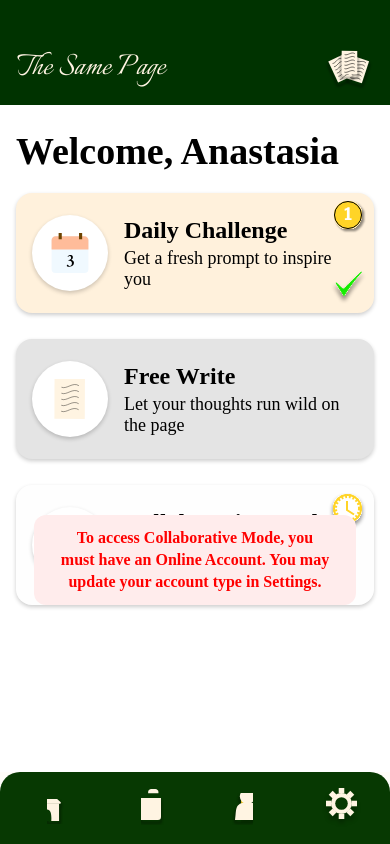
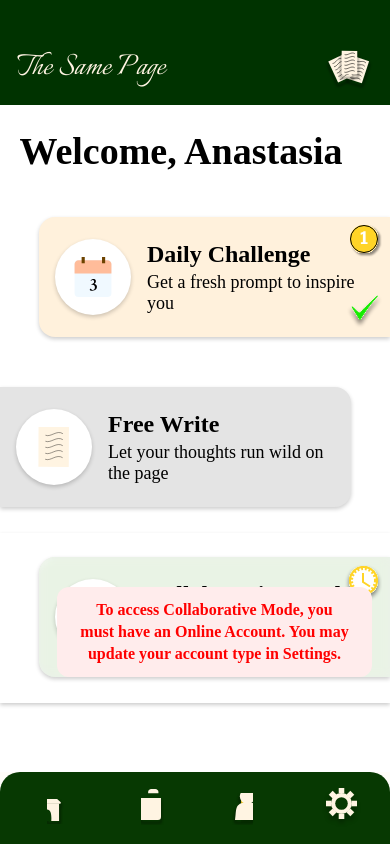
Before and after one commit to calliwickham/thesamepage, a React Native app: screen /OfflineHomepage in a window 390 px wide. Built offline with nearby package versions, Linux system fonts and the light colour scheme.

Commit message:
offline homepage now looks like figma design

```diff
--- a/src/screens/OfflineHomepage.js
+++ b/src/screens/OfflineHomepage.js
@@ -13,6 +13,7 @@ import Puzzle from '../newcomps/Puzzle';
 export default function OfflineHomepage() {
     const navigation = useNavigation();
 
+    //card constructor
     const Card = ({ backgroundColor, icon, title, text, notif, inProgress, isBlurred }) => {
         const CardContent = (
             <>
@@ -49,27 +50,82 @@ export default function OfflineHomepage() {
         );
     };
 
+    //skewed card constructor
+    const SkewedCard = ({ backgroundColor, position, icon, title, text, notif, inProgress, isBlurred }) => {
+        const CardContent = (
+            <>
+                <View style={styles.circle}>{icon}</View>
+                <View style={styles.textContainer}>
+                    <Text style={styles.cardTitle}>{title}</Text>
+                    <Text style={styles.cardText}>{text}</Text>
+                </View>
+                {notif && <View style={styles.topRight}><YellowNotif /></View>}
+                {inProgress && <View style={styles.topRight}><InProgressIcon /></View>}
+                {title === "Daily Challenge" && (
+                    <View style={styles.bottomRight}><CheckBoxIcon /></View>
+                )}
+            </>
+        );
+
+        return isBlurred ? (
+            <View style={[styles.shadowWrapper]}>
+                <View
+                    style={[
+                        styles.card,
+                        position === "right" && styles.right,
+                        { backgroundColor },
+                        { overflow: 'hidden' }
+                    ]}
+                >
+                    <BlurView
+                        intensity={25}
+                        tint="light"
+                        style={StyleSheet.absoluteFill}
+                    />
+
+                    {CardContent}
+                    <View style={styles.errorBox}>
+                        <Text style={styles.errorText}>
+                            To access Collaborative Mode, you{'\n'}
+                            must have an <Text style={{ fontWeight: 'bold' }}>Online Account</Text>. You may{'\n'}
+                            update your account type in Settings.
+                        </Text>
+                    </View>
+                </View>
+            </View>
+        ) : (
+            <TouchableOpacity onPress={() => navigation.navigate('FreeWrite')}>
+                <View style={[styles.card, { backgroundColor }, position === "left" && styles.left, position === "right" && styles.right]}>
+                    {CardContent}
+                </View>
+            </TouchableOpacity>
+        );
+    };
+
+    //homepage
     return (
         <View style={styles.container}>
             <ScrollView contentContainerStyle={styles.content}>
-        <Text style={styles.welcome}>Welcome, Anastasia</Text>
+                <Text style={styles.header}>Welcome, Anastasia</Text>
 
-        <Card
+                <SkewedCard
                     backgroundColor="#FFF1DC"
                     icon={<CalendarIcon width={40} height={40} />}
                     title="Daily Challenge"
                     text="Get a fresh prompt to inspire you"
+                    position="right"
                     notif
                 />
 
-        <Card
+                <SkewedCard
                     backgroundColor="#E4E4E4"
                     icon={<SinglePage width={40} height={40} />}
                     title="Free Write"
                     text="Let your thoughts run wild on the page"
+                    position="left"
                 />
 
-        <Card
+                <SkewedCard
                     backgroundColor="#E9F0E6"
                     icon={
                         <View style={{ transform: [{ translateX: -3 }, { translateY: -2 }] }}>
@@ -78,6 +134,7 @@ export default function OfflineHomepage() {
                     }
                     title="Collaborative Mode"
                     text="Weave a story together with new friends"
+                    position="right"
                     inProgress
                     isBlurred
                 />
@@ -87,24 +144,33 @@ export default function OfflineHomepage() {
 }
 
 const styles = StyleSheet.create({
+    debug: {
+        borderWidth: 2,
+        borderColor: '#0000FF',
+        borderStyle: 'solid',
+    },
     container: {
         flex: 1,
         backgroundColor: '#fff',
     },
     content: {
-    paddingHorizontal: 16,
+        //paddingHorizontal: 16,
         paddingTop: 24,
-    paddingBottom: 100,
+        //borderWidth: 2,
+        //borderColor: 'blue',
+        //borderStyle: 'solid'
     },
-  welcome: {
+    header: {
         fontSize: 38,
         fontWeight: '700',
         marginBottom: 20,
         fontFamily: 'Crimson Text',
+        paddingLeft: '5%'
     },
     card: {
-    borderRadius: 16,
+        //borderRadius: 16,
         padding: 16,
+        marginTop: 24,
         marginBottom: 26,
         flexDirection: 'row',
         alignItems: 'center',
@@ -116,10 +182,28 @@ const styles = StyleSheet.create({
         shadowOpacity: 0.2,
         shadowRadius: 4,
     },
+    left: {
+        borderTopRightRadius: 16,
+        borderBottomRightRadius: 16,
+        marginRight: '10%'
+    },
+    right: {
+        borderTopLeftRadius: 16,
+        borderBottomLeftRadius: 16,
+        marginLeft: '10%'
+    },
+    shadowWrapper: {
+        shadowColor: '#000',
+        shadowOffset: { width: 0, height: 2 },
+        shadowOpacity: 0.2,
+        shadowRadius: 4,
+        elevation: 4, // for Android
+        marginBottom: 26, // move margin here from styles.card
+    },
     circle: {
         width: 76,
         height: 76,
-    borderRadius: 38,
+        borderRadius: '50%',
         backgroundColor: '#FFFFFF',
         alignItems: 'center',
         justifyContent: 'center',
```
Lines whose indentation alone changed are shown as unchanged.
